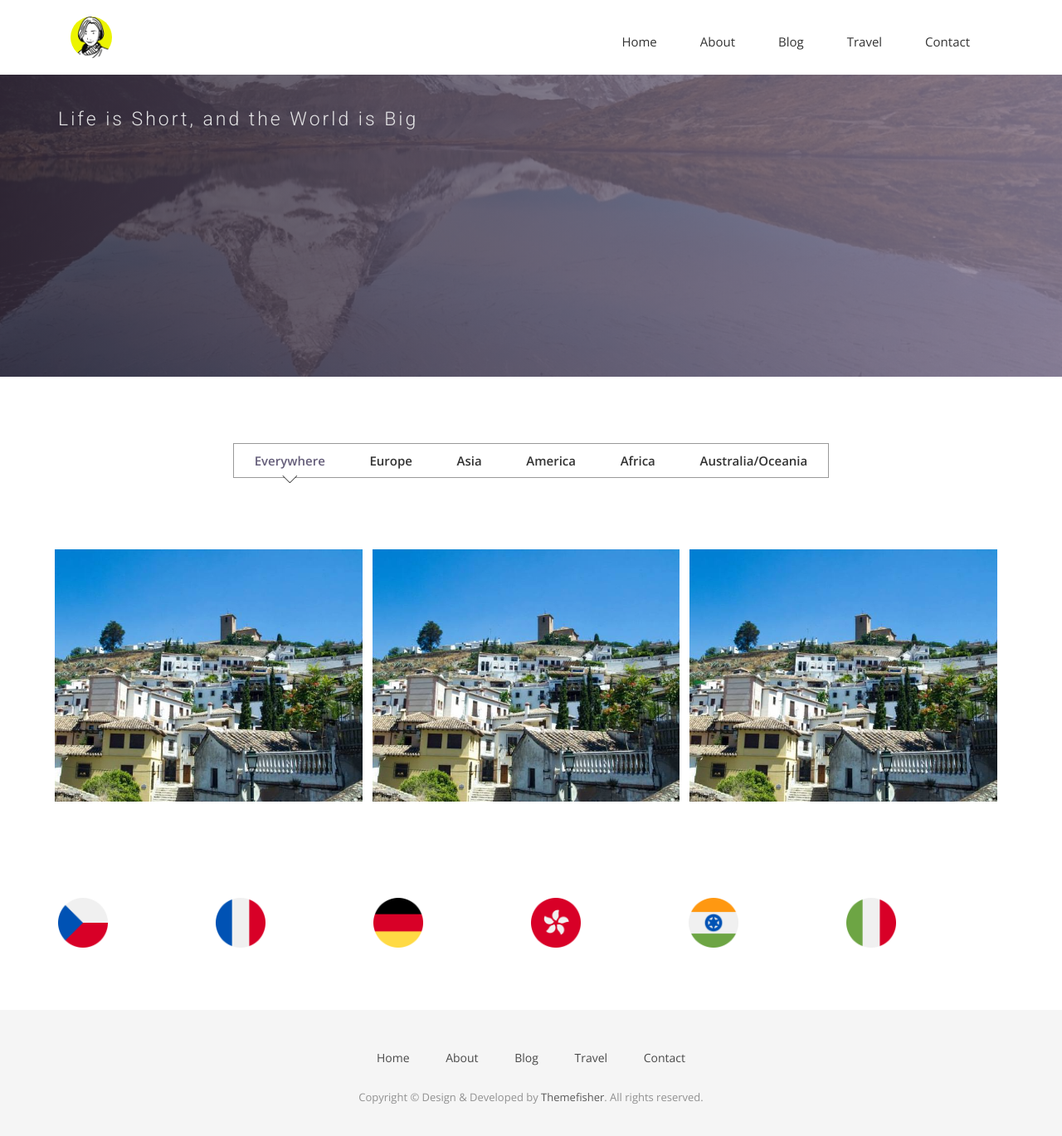
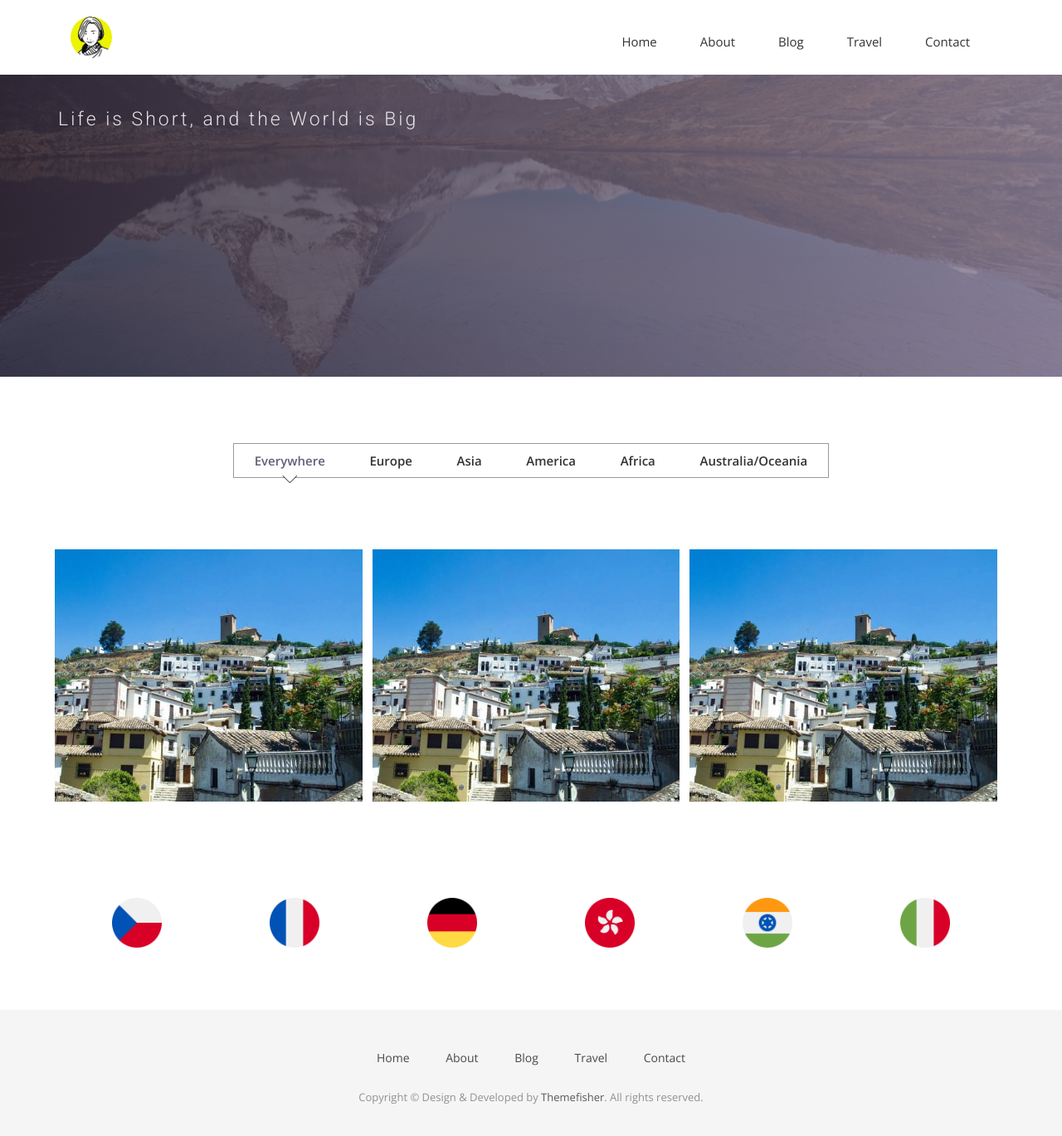
Before and after one commit to aria-grande/aria-grande.github.io, a Jekyll site: the page built from travel.html, in a window 1280 px wide and 1400 px high, scrolled down 301 px. Shown: the top 1369 px of the window at 83% size. Built offline with Jekyll 4.4.1, drawn with Linux system fonts in a browser that asks for light colours; nearby versions of some CDN libraries; some web fonts are replaced.

Commit message:
centeralized the flags

```diff
--- a/css/airspace.css
+++ b/css/airspace.css
@@ -395,6 +395,7 @@ header+section {
 }
 #country-logo-section .country-logo-img {
   width: 60px;
+  margin: 0 auto;
 }
 #country-logo-section .country-logo-img img {
   width : 100%;
@@ -403,9 +404,6 @@ header+section {
 }
 #country-logo-section .country-logo-img:hover .overly {
   opacity: 1;
-}
-#country-flags .country-logo-img {
-  display: table;
 }
 #country-flags .overly {
   width: 60px;
```
